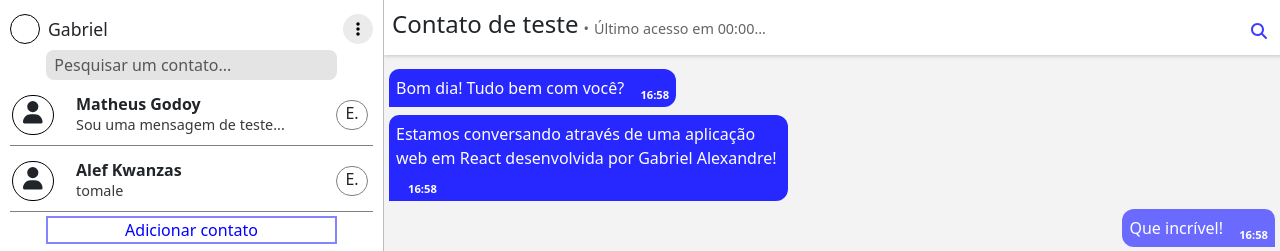
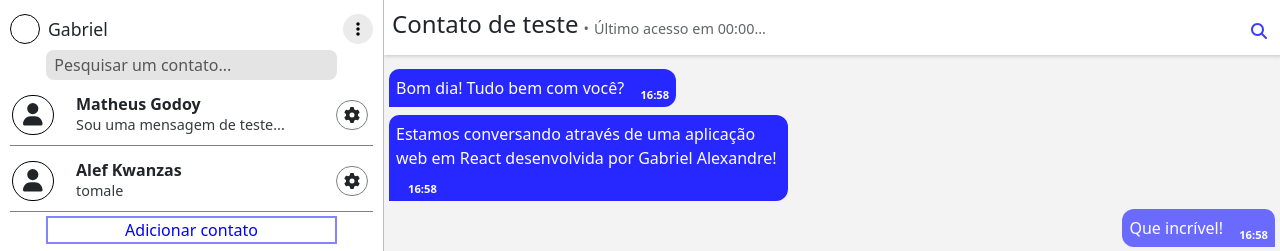
Before and after one commit to Scoorpioon/Tap-and-Send, a React (Create React App) app: page / in a window 1280 px wide. Shown: the top 251 px of the page. Built offline with nearby package versions, Linux system fonts and the light colour scheme; no server answers.

Commit message:
Atualização contato

```diff
--- a/src/components/contact.jsx
+++ b/src/components/contact.jsx
@@ -1,32 +1,35 @@
 import React, {useEffect, useContext} from 'react';
 import {DadosDeMensagens} from '../global/mainData';
-import { FontAwesomeIcon } from '@fortawesome/react-fontawesome';
-import { faUser } from '@fortawesome/free-solid-svg-icons';
+import { FontAwesomeIcon } from '@fortawesome/react-fontawesome'
+import { faUser, faGear } from '@fortawesome/free-solid-svg-icons'
 import '../styles/contactBar.css';
+import '../styles/icons.css';
 
 const Contato = ({nome, texto, id}) => {
-    const {mensagensAPI} = useContext(DadosDeMensagens);
+    const {contatoAtual, mudarContato} = useContext(DadosDeMensagens);
 
     const selecionarContato = () => {
-        console.log('ID do contato selecionado: ' + id);
+        mudarContato(`Contato${id}`);
+    };
+
+    const editarContato = () => {
+        console.log('Edição requisitada');
     };
 
     useEffect(() => {
-        console.log('API direto dos contatos: ', mensagensAPI)
-    }, [mensagensAPI]);
+        console.log('Contato selecionado: ', contatoAtual);
+    }, [contatoAtual]);
 
     return(
         <div className={`_contato`} onClick={selecionarContato}>
             <div className="_info-contato">
-                <span className="foto-contato"><FontAwesomeIcon icon={faUser} /></span>
+                <span className="foto-contato center"><FontAwesomeIcon icon={faUser} /></span>
                 <div className="textos-contato">
                     <span className="nome-contato">{nome}</span>
                     <span className="mensagem-contato">{texto}</span>
                 </div>
             </div>
-            <div className="_editar-contato">
-                <span>E.</span>
-            </div>
+            <div className="_editar-contato center" onClick={editarContato}><FontAwesomeIcon icon={faGear} /></div>
         </div>
     );
 };
```
